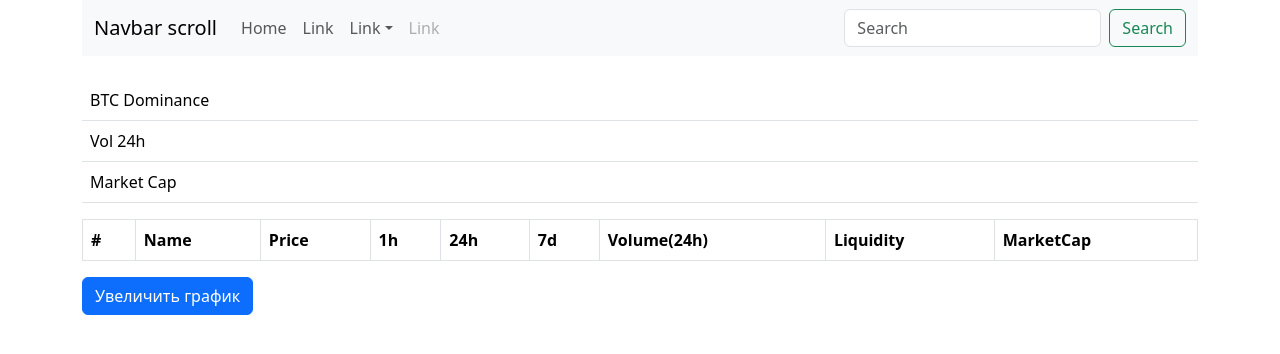
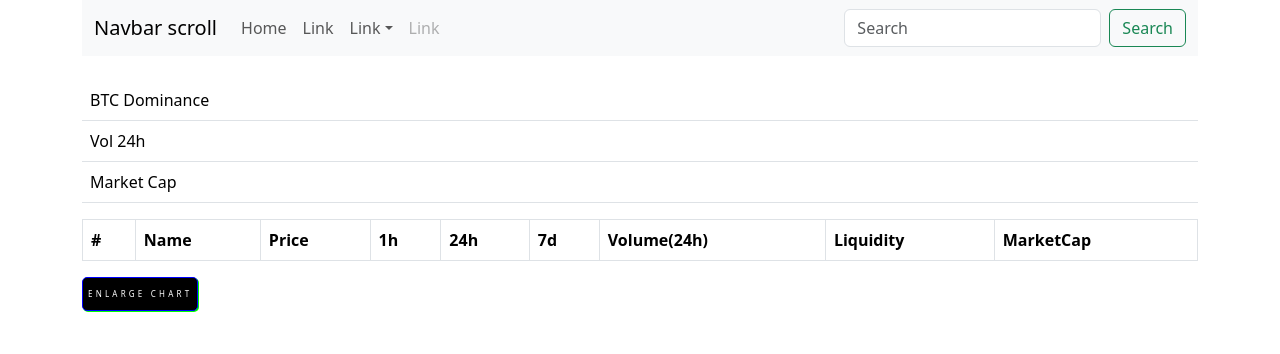
Before and after one commit to visualGravitySense/crypto-data, a React (Vite) app: page / in a window 1280 px wide. Shown: the top 354 px of the page. Built offline with nearby package versions, Linux system fonts and the light colour scheme.

Commit message:
anti design for chart and modal

```diff
--- a/package.json
+++ b/package.json
@@ -19,7 +19,8 @@
     "react": "^18.3.1",
     "react-bootstrap": "^2.10.0",
     "react-dom": "^18.3.1",
-    "recharts": "^2.12.7"
+    "recharts": "^2.12.7",
+    "styled-components": "^6.1.13"
   },
   "devDependencies": {
     "@eslint/js": "^9.9.0",
--- a/src/Body/CoinPage/ChartModal.jsx
+++ b/src/Body/CoinPage/ChartModal.jsx
@@ -1,21 +1,46 @@
 import React, { useState } from 'react';
-import { Button, Modal } from 'react-bootstrap';
-import CoinChart from "./CoinChart.jsx";
+import { Modal } from 'react-bootstrap';
+import CoinChart from './CoinChart'; // Импортируем график
+import styled from 'styled-components';
 
+// Стили для Anti Design кнопки
+const AntiDesignButton = styled.button`
+  background-color: #000000;   /* Кислотный розовый цвет */
+  color: white;
+  font-size: 0.5rem;
+  padding: 10px 5px;
+  border-radius: 5px;
+  border: 1px solid #0000ff;   /*  синяя рамка */
+  cursor: pointer;
+  text-transform: uppercase;
+  letter-spacing: 0.2rem;
+  box-shadow: 1px 1px 0 #00ff00; /* Грубая тень зеленого цвета */
+  transition: all 0.3s ease;
 
-// Основной компонент с кнопкой и модальным окном
+  &:hover {
+    transform: scale(1.1) rotate(-0.11deg); /* Увеличение размера и вращение при наведении */
+    background-color: #00aa00;  /* Поменяем цвет при наведении на кислотно-зеленый */
+    border-color: #ff69b4;      /* Меняем рамку при наведении */
+  }
+
+  &:active {
+    transform: scale(0.95) rotate(0deg);  /* Анимация при нажатии */
+    transition: all 1s ease;
+  }
+`;
+
 const ChartModal = () => {
   const [show, setShow] = useState(false);
 
   const handleClose = () => setShow(false);
   const handleShow = () => setShow(true);
 
-
   return (
     <>
-      <Button variant="primary" onClick={handleShow}>
-        Увеличить график
-      </Button>
+      {/* Используем нашу Anti Design кнопку */}
+      <AntiDesignButton onClick={handleShow}>
+        Enlarge Chart
+      </AntiDesignButton>
 
       <Modal show={show} onHide={handleClose} size="lg">
         <Modal.Body>
--- a/src/Body/CoinPage/CoinChart.jsx
+++ b/src/Body/CoinPage/CoinChart.jsx
@@ -2,76 +2,42 @@ import React from 'react';
 import { AreaChart, Area, XAxis, YAxis, CartesianGrid, Tooltip, ResponsiveContainer } from 'recharts';
 
 const data = [
-  {
-    name: 'Page A',
-    uv: 4000,
-    pv: 2400,
-    amt: 2400,
-  },
-  {
-    name: 'Page B',
-    uv: 3000,
-    pv: 1398,
-    amt: 2210,
-  },
-  {
-    name: 'Page C',
-    uv: 2000,
-    pv: 9800,
-    amt: 2290,
-  },
-  {
-    name: 'Page D',
-    uv: 2780,
-    pv: 3908,
-    amt: 2000,
-  },
-  {
-    name: 'Page E',
-    uv: 1890,
-    pv: 4800,
-    amt: 2181,
-  },
-  {
-    name: 'Page F',
-    uv: 2390,
-    pv: 3800,
-    amt: 2500,
-  },
-  {
-    name: 'Page G',
-    uv: 3490,
-    pv: 4300,
-    amt: 2100,
-  },
+  { name: 'Page A', uv: 4000, pv: 2400, amt: 2400 },
+  { name: 'Page B', uv: 3000, pv: 1398, amt: 2210 },
+  { name: 'Page C', uv: 2000, pv: 9800, amt: 2290 },
+  { name: 'Page D', uv: 2780, pv: 3908, amt: 2000 },
+  { name: 'Page E', uv: 1890, pv: 4800, amt: 2181 },
+  { name: 'Page F', uv: 2390, pv: 3800, amt: 2500 },
+  { name: 'Page G', uv: 3490, pv: 4300, amt: 2100 },
 ];
-
-
 
 function CoinChart() {
   return (
     <ResponsiveContainer width="100%" height={400}>
       <AreaChart
-        width={500}
+        width={800}
         height={400}
         data={data}
         margin={{
-          top: 10,
-          right: 30,
-          left: 0,
-          bottom: 0,
+          top: 4,
+          right: 5,
+          left: 5,
+          bottom: 1,
         }}
       >
-        <CartesianGrid strokeDasharray="3 3" />
-        <XAxis dataKey="name" />
-        <YAxis />
-        <Tooltip />
-        <Area type="monotone" dataKey="uv" stroke="#8884d8" fill="#8884d8" />
+        {/* Сетка с необычными цветами */}
+        <CartesianGrid stroke="#ff69b4" strokeDasharray="10 10" />
+
+        {/* Оси с крупными шрифтами и яркими цветами */}
+        <XAxis dataKey="name" stroke="#000000" tick={{ fontSize: 20, fontWeight: 'bold' }} />
+        <YAxis stroke="#000000" tick={{ fontSize: 20, fontWeight: 'bold' }} />
+
+        {/* Настройки области графика */}
+        <Tooltip cursor={{ strokeDasharray: '5 5' }} />
+        <Area type="step" dataKey="uv" stroke="#00ffff" fill="#000000" strokeWidth={5} />
       </AreaChart>
     </ResponsiveContainer>
   );
 }
 
-
-
 export default CoinChart;
```
Also changed, not shown: 1 other file (tests, documents, lock files or other folders).
